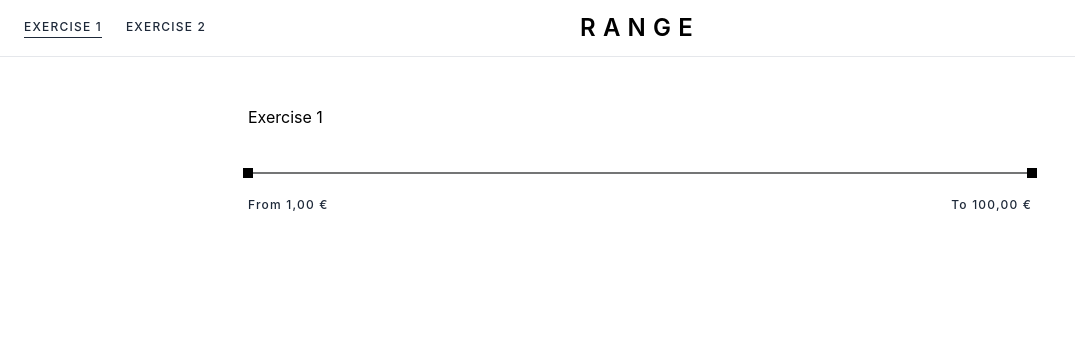
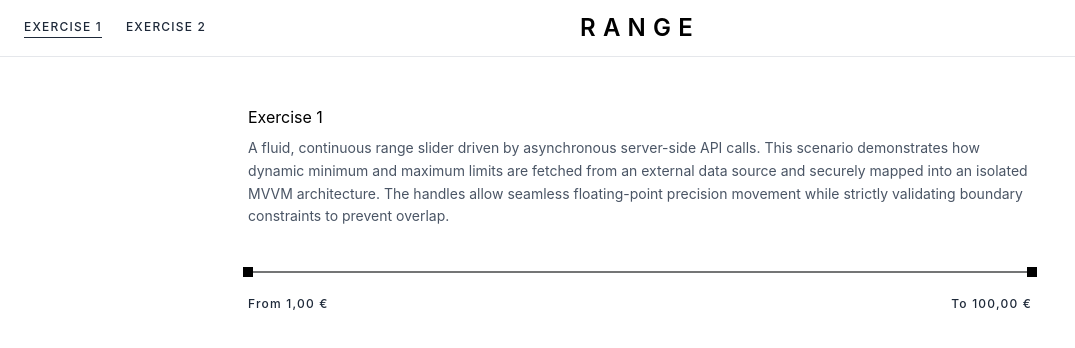
Before and after one commit to didacesteban/range-exercises, a Next.js app: page /exercise/1 in a window 1280 px wide. Shown: the top 348 px of the page, without its empty margins (0-1075 px from the left). Built offline with nearby package versions, Linux system fonts and the light colour scheme.

Commit message:
Add description to RangeSection component so the UI looks a bit more complete and it helps the user to understand what to expect

```diff
--- a/src/app/components/range-section/RangeSection.tsx
+++ b/src/app/components/range-section/RangeSection.tsx
@@ -2,15 +2,22 @@ import type { IRangeViewModelParams } from "@/app/components/range/IRangeViewMod
 import Range from "@/app/components/range/Range";
 import SectionTitle from "@/app/components/section-title/SectionTitle";
 
-type RangeSectionProps = { title: string } & IRangeViewModelParams;
+type RangeSectionProps = {
+	title: string;
+	description: string;
+} & IRangeViewModelParams;
 
 export default function RangeSection({
 	title,
+	description,
 	...rangeProps
 }: RangeSectionProps) {
 	return (
 		<div className="p-6">
 			<SectionTitle title={title} />
+			<p className="mt-2 text-sm text-gray-600 leading-relaxed">
+				{description}
+			</p>
 			<div className="mt-8">
 				<Range {...rangeProps} />
 			</div>
--- a/src/app/exercise/[exerciseId]/page.tsx
+++ b/src/app/exercise/[exerciseId]/page.tsx
@@ -17,11 +17,24 @@ export default async function ExercisePage({
 	switch (exerciseId) {
 		case "1": {
 			const { min, max } = await getRangeLimits();
-			return <RangeSection title={sectionTitle} min={min} max={max} />;
+			return (
+				<RangeSection
+					title={sectionTitle}
+					description="A fluid, continuous range slider driven by asynchronous server-side API calls. This scenario demonstrates how dynamic minimum and maximum limits are fetched from an external data source and securely mapped into an isolated MVVM architecture. The handles allow seamless floating-point precision movement while strictly validating boundary constraints to prevent overlap."
+					min={min}
+					max={max}
+				/>
+			);
 		}
 		case "2": {
 			const { rangeValues } = await getRangeValues();
-			return <RangeSection title={sectionTitle} values={rangeValues} />;
+			return (
+				<RangeSection
+					title={sectionTitle}
+					description="A custom step-based slider that restricts handle interactions to a fixed array of pricing tiers retrieved dynamically via HTTP requests. Instead of operating on raw numbers, the system maps the visual UI state to specific indices driven by a strict API contract. The component automatically snaps to predefined custom intervals, showcasing complex state evaluation and decoupled business logic."
+					values={rangeValues}
+				/>
+			);
 		}
 		default:
 			notFound();
```
